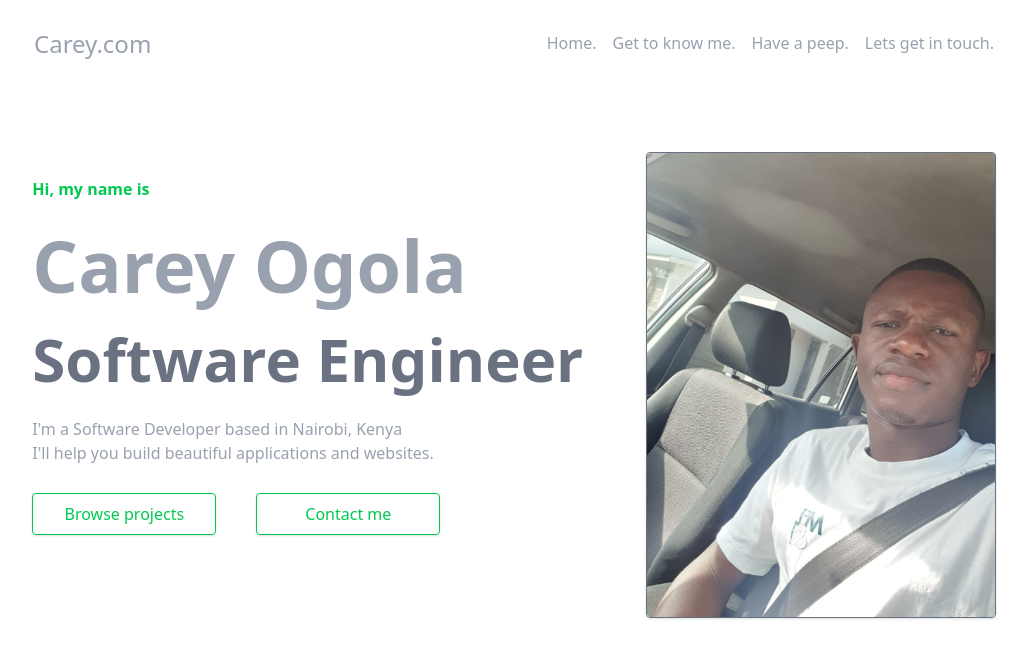
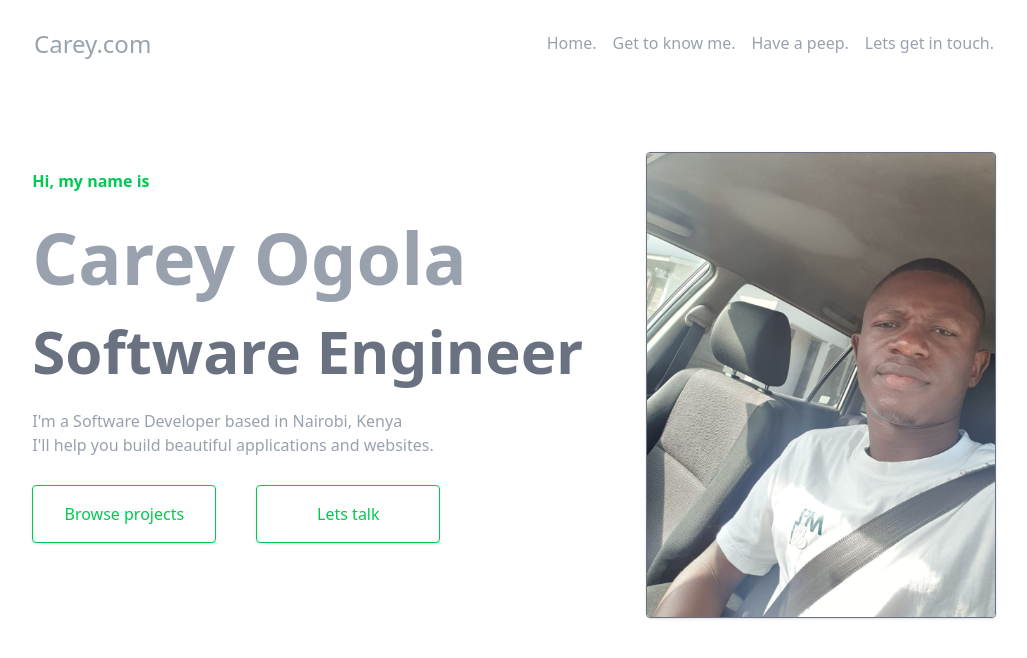
Before and after one commit to Careyogola/personal-portfolio, a React (Vite) app: page / in a window 1280 px wide. Shown: the top 658 px of the page, without its empty margins (126-1153 px from the left). Built offline with nearby package versions, Linux system fonts and the light colour scheme.

Commit message:
tuning ui

```diff
--- a/src/components/hero.jsx
+++ b/src/components/hero.jsx
@@ -33,7 +33,7 @@ const MainContent = () => {
 
           <div className='flex flex-col lg:flex-row gap-4 lg:gap-10'>
           <button
-    className='bg-inherit border border-solid w-46 rounded p-2 shadow cursor-pointer text-green-500 flex items-center justify-center'
+    className='bg-inherit border border-solid w-46 rounded p-4 shadow cursor-pointer text-green-500 flex items-center justify-center'
     onClick={() => {
       setButtonLoading({ ...buttonLoading, projects: true });
       setTimeout(() => {
@@ -46,16 +46,16 @@ const MainContent = () => {
   </button>
 
   <button
-    className='bg-inherit border border-solid w-46 rounded p-2 shadow cursor-pointer text-green-500 flex items-center justify-center'
+    className='bg-inherit border border-solid w-46 rounded p-4 shadow cursor-pointer text-green-500 flex items-center justify-center'
     onClick={() => {
-      setButtonLoading({ ...buttonLoading, projects: true });
+      setButtonLoading({ ...buttonLoading, contact: true });
       setTimeout(() => {
         window.location.href = '/contact'; // or use navigate() if using react-router-dom v6+
       }, 1000);
     }}
-    disabled={buttonLoading.projects}
+    disabled={buttonLoading.contact}
   >
-    {buttonLoading.projects ? <Loader size={20} color='green' /> : 'Contact me'}
+    {buttonLoading.contact ? <Loader size={20} color='green' /> : 'Lets talk'}
   </button>
   </div>
 
```
